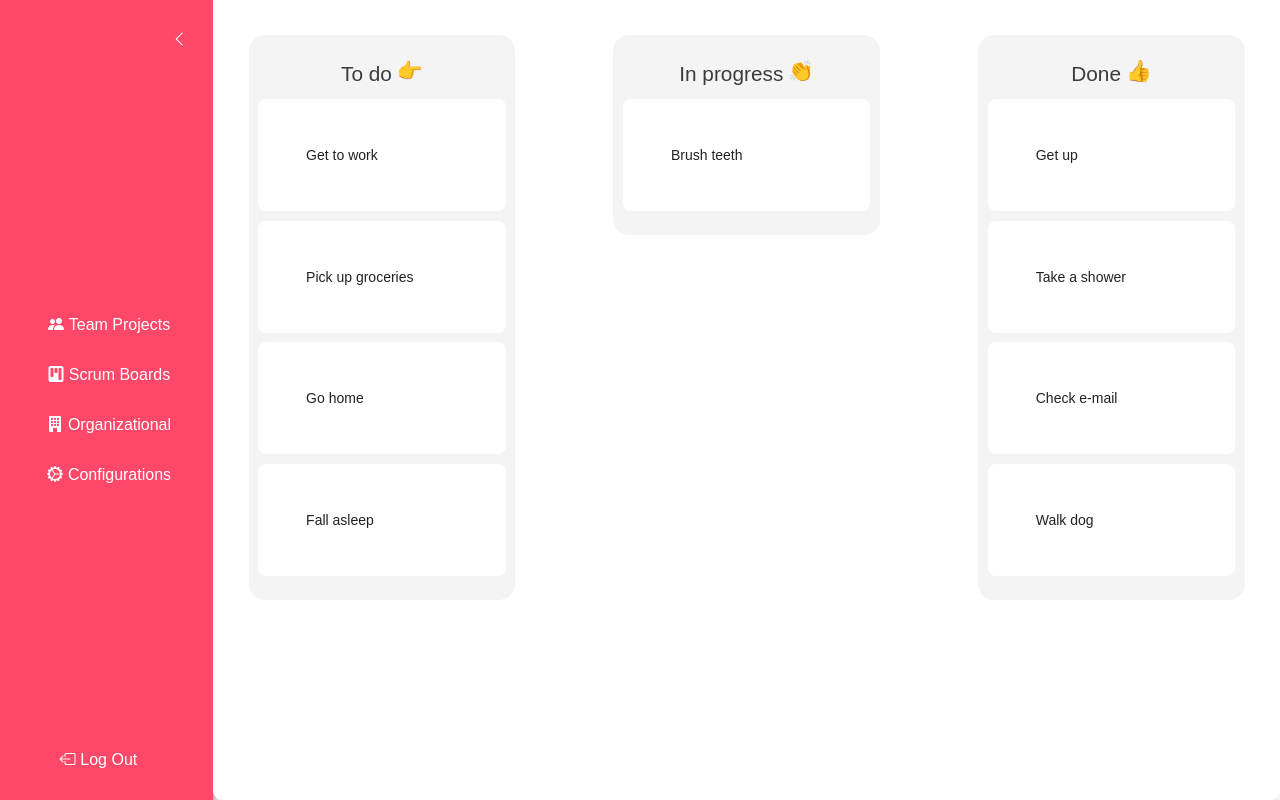
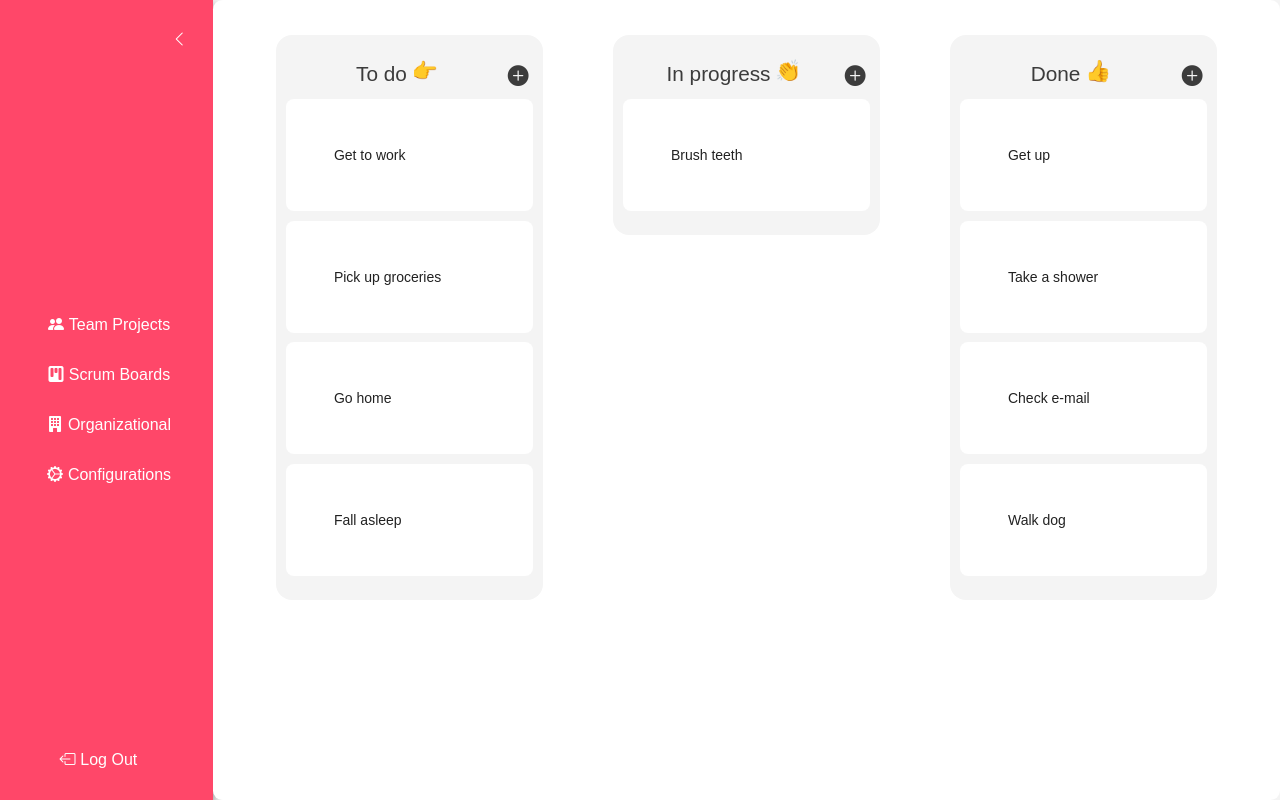
Before and after one commit to javierdominguezsuarez/YamlSprint, an Angular app in the folder YamlSprint/: page /demo in a window 1280 px wide. Built offline with nearby package versions, Linux system fonts and the light colour scheme.

Commit message:
Added Yaml parser and Form

```diff
--- a/YamlSprint/src/app/boards/scrum-board/scrum-board.component.html
+++ b/YamlSprint/src/app/boards/scrum-board/scrum-board.component.html
@@ -2,11 +2,16 @@
     <div class="example-container">
         <div cdkDropList #todoList="cdkDropList" [cdkDropListData]="todo"
             [cdkDropListConnectedTo]="[doneList,progressList]" class="example-list" (cdkDropListDropped)="drop($event)">
+
             <div class="title">
-                <h2>To do </h2>
+                <div class="center-container">
+                  <h2>To do</h2>
                   <h2 class="emoji">👉</h2>
                 </div>
-
+                <div class="add-container">
+                  <i class="bi bi-plus-circle-fill" (click)="openUsForm()"></i>
+                </div>
+              </div>
 
 
             <div class="example-box" *ngFor="let item of todo" cdkDrag>{{item}}</div>
@@ -18,9 +23,15 @@
         <div cdkDropList #progressList="cdkDropList" [cdkDropListData]="progress"
             [cdkDropListConnectedTo]="[doneList,  todoList]" class="example-list" (cdkDropListDropped)="drop($event)">
             <div class="title">
-                <h2>In progress </h2>
+                <div class="center-container">
+                  <h2>In progress</h2>
                   <h2 class="emoji">👏</h2>
                 </div>
+                <div class="add-container">
+                  <i class="bi bi-plus-circle-fill" (click)="openUsForm()"></i>
+                </div>
+              </div>
+
             <div class="example-box" *ngFor="let item of progress" cdkDrag>{{item}}</div>
         </div>
     </div>
@@ -30,9 +41,16 @@
         <div cdkDropList #doneList="cdkDropList" [cdkDropListData]="done"
             [cdkDropListConnectedTo]="[todoList,progressList]" class="example-list" (cdkDropListDropped)="drop($event)">
             <div class="title">
+                <div class="center-container">
                   <h2>Done</h2>
                   <h2 class="emoji">👍</h2>
                 </div>
+                <div class="add-container">
+                  <i class="bi bi-plus-circle-fill" (click)="openUsForm()"></i>
+                </div>
+              </div>
+
+
             <div class="example-box" *ngFor="let item of done" cdkDrag>{{item}}</div>
         </div>
     </div>
--- a/YamlSprint/src/app/boards/scrum-board/scrum-board.component.scss
+++ b/YamlSprint/src/app/boards/scrum-board/scrum-board.component.scss
@@ -4,7 +4,7 @@
   background-color: #fff;
   border-radius: 0.6rem;
   display: flex;
-  justify-content: space-between;
+  justify-content: center;
   align-items: flex-start;
 }
 
@@ -73,25 +73,45 @@
 .example-list.cdk-drop-list-dragging .example-box:not(.cdk-drag-placeholder) {
   transition: transform 250ms cubic-bezier(0, 0, 0.2, 1);
 }
-
 h2 {
   align-items: center;
   text-align: center;
   font-weight: 400;
   font-size: 1.3rem;
   margin: 0 0 1rem;
-
-}
-.title {
-  display: flex;
-  justify-content: center;
-  align-items: center;
 }
 
 .title h2 {
   margin: 0;
 }
-.emoji{
+
+.emoji {
   padding-bottom: 0.4rem;
   padding-left: 0.3rem;
 }
+.title {
+  display: grid;
+  grid-template-columns: 1fr auto auto;
+  align-items: center;
+}
+
+.center-container {
+  display: flex;
+  align-items: center;
+  justify-content: center;
+}
+
+.emoji {
+  margin-left: 5px;
+}
+
+.add-container {
+  margin-left: auto;
+  align-items: center;
+  padding-top: 0.2rem;
+}
+.bi-plus-circle-fill{
+  padding-right: 0.3rem;
+  cursor: pointer;
+  font-size: 1.3rem;
+}
--- a/YamlSprint/src/app/boards/scrum-board/scrum-board.component.ts
+++ b/YamlSprint/src/app/boards/scrum-board/scrum-board.component.ts
@@ -1,5 +1,7 @@
 import { Component } from '@angular/core';
 import {CdkDragDrop, moveItemInArray, transferArrayItem} from '@angular/cdk/drag-drop';
+import { MatDialog } from '@angular/material/dialog';
+import { UsFormComponent } from '../us-form/us-form.component';
 @Component({
   selector: 'app-scrum-board',
   templateUrl: './scrum-board.component.html',
@@ -9,6 +11,8 @@ export class ScrumBoardComponent {
   todo = ['Get to work', 'Pick up groceries', 'Go home', 'Fall asleep'];
   progress = ['Brush teeth']
   done = ['Get up', 'Take a shower', 'Check e-mail', 'Walk dog'];
+
+  constructor(private dialog: MatDialog) { }
 
   drop(event: CdkDragDrop<string[]>) {
     if (event.previousContainer === event.container) {
@@ -22,4 +26,11 @@ export class ScrumBoardComponent {
       );
     }
   }
+  openUsForm() {
+    const dialogRef = this.dialog.open(UsFormComponent);
+
+    dialogRef.afterClosed().subscribe(result => {
+      console.log('The dialog was closed');
+    });
+  }
 }
--- /dev/null
+++ b/YamlSprint/src/app/boards/us-form/us-form.component.html
@@ -0,0 +1,12 @@
+<main>
+    <h2>Add your user story</h2>
+
+    <form [formGroup]="yamlForm">
+        <textarea formControlName="yamlInput" placeholder="Insert or paste your user story in yaml format here"></textarea>
+        <button type="button" (click)="convert()">Convert</button>
+    </form>
+
+    <div *ngIf="tsObject">
+        <pre>{{ tsObject | json }}</pre>
+    </div>
+</main>
--- /dev/null
+++ b/YamlSprint/src/app/boards/us-form/us-form.component.scss
@@ -0,0 +1,33 @@
+main{
+    height: 70vh;
+    width: 40vw;
+    display: flex;
+    justify-content: space-between;
+    align-items: center;
+    flex-direction: column;
+    padding: 1rem;
+}
+form{
+    height: 50%;
+    width: 100%;
+    display: flex;
+    justify-content: space-between;
+    flex-direction: column;
+    align-items: center;
+}
+textarea{
+    height:70%;
+    width:90%;
+    resize: none;
+    border: none;
+    background-color: #F4F4F4;
+    border-radius: 0.5rem;
+    padding:0.5rem;
+}
+textarea:focus {
+    outline: none;
+  }
+  h2{
+    margin: 0;
+    padding: 0;
+  }
--- /dev/null
+++ b/YamlSprint/src/app/boards/us-form/us-form.component.ts
@@ -0,0 +1,33 @@
+import { Component } from '@angular/core';
+import { FormBuilder, FormControl, FormGroup } from '@angular/forms';
+import * as jsyaml from 'js-yaml';
+import { ReactiveFormsModule } from '@angular/forms';
+import { UserStory } from './user-story';
+
+@Component({
+  selector: 'app-us-form',
+  templateUrl: './us-form.component.html',
+  styleUrls: ['./us-form.component.scss']
+})
+
+export class UsFormComponent {
+  yamlForm: FormGroup
+
+  yamlInput: FormControl = new FormControl('')
+
+  tsObject: any = {}
+
+  constructor(private fb: FormBuilder) {
+    this.yamlForm = this.fb.group({
+      yamlInput: this.yamlInput,
+    })
+  }
+
+  convert() {
+    try {
+      this.tsObject = jsyaml.load(this.yamlInput.value);
+    } catch (e) {
+      console.error(e);
+    }
+  }
+}
--- /dev/null
+++ b/YamlSprint/src/app/boards/us-form/user-story.ts
@@ -0,0 +1,12 @@
+export interface UserStory {
+    id: string;
+    name: string;
+    description: string;
+    subtasks: string[];
+    acceptanceCriteria: string[];
+    owner: string;
+    estimation: string;
+    additionalDetails?: {
+      [key: string]: any;
+    };
+  }
```
Also changed, not shown: YamlSprint/src/app/boards/boards.module.ts (+9 -4 lines), 1 other file (tests, documents, lock files or other folders). Lines whose indentation alone changed are shown as unchanged.
